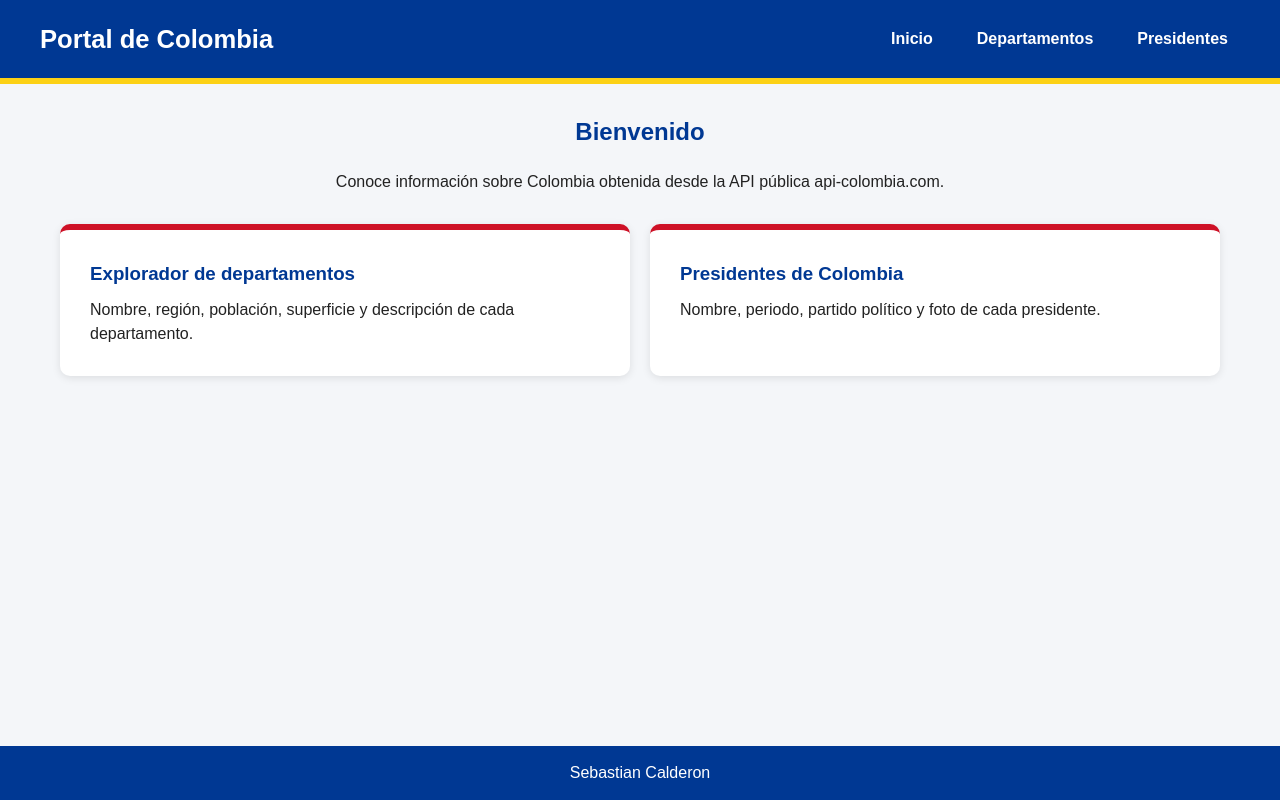
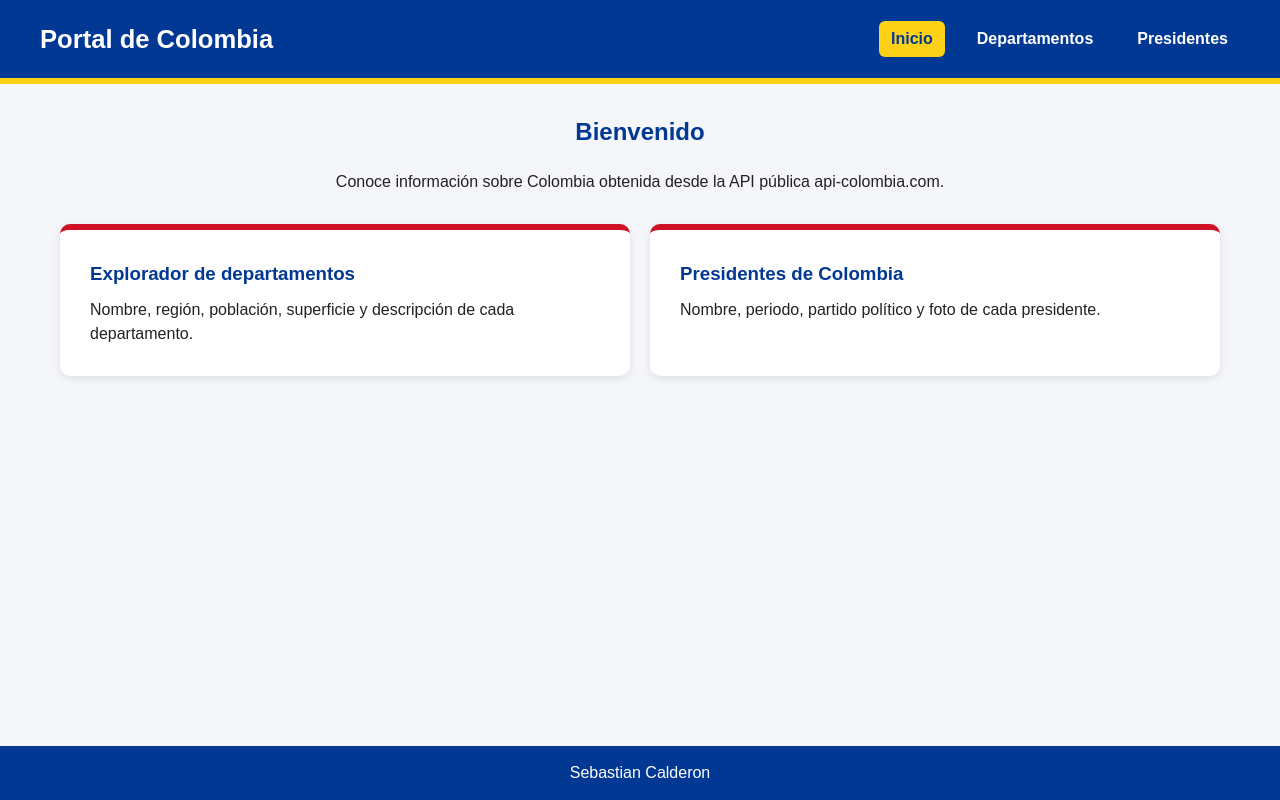
Before and after one commit to c4lde/sebastian-calderon-api-colombia, a plain HTML site: page index.html in a window 1280 px wide. Drawn offline with Linux system fonts and the light colour scheme.

Commit message:
Resalta en el menú la página actual

```diff
--- a/css/estilos.css
+++ b/css/estilos.css
@@ -41,7 +41,8 @@ body {
   border-radius: 6px;
 }
 
-.menu a:hover {
+.menu a:hover,
+.menu a.activo {
   background-color: #fcd116;
   color: #003893;
 }
--- a/index.html
+++ b/index.html
@@ -10,7 +10,7 @@
   <header class="encabezado">
     <h1>Portal de Colombia</h1>
     <nav class="menu">
-      <a href="index.html">Inicio</a>
+      <a class="activo" href="index.html">Inicio</a>
       <a href="departamentos.html">Departamentos</a>
       <a href="presidentes.html">Presidentes</a>
     </nav>
```
Also changed, not shown: departamentos.html (+1 -1 lines), presidentes.html (+1 -1 lines).
